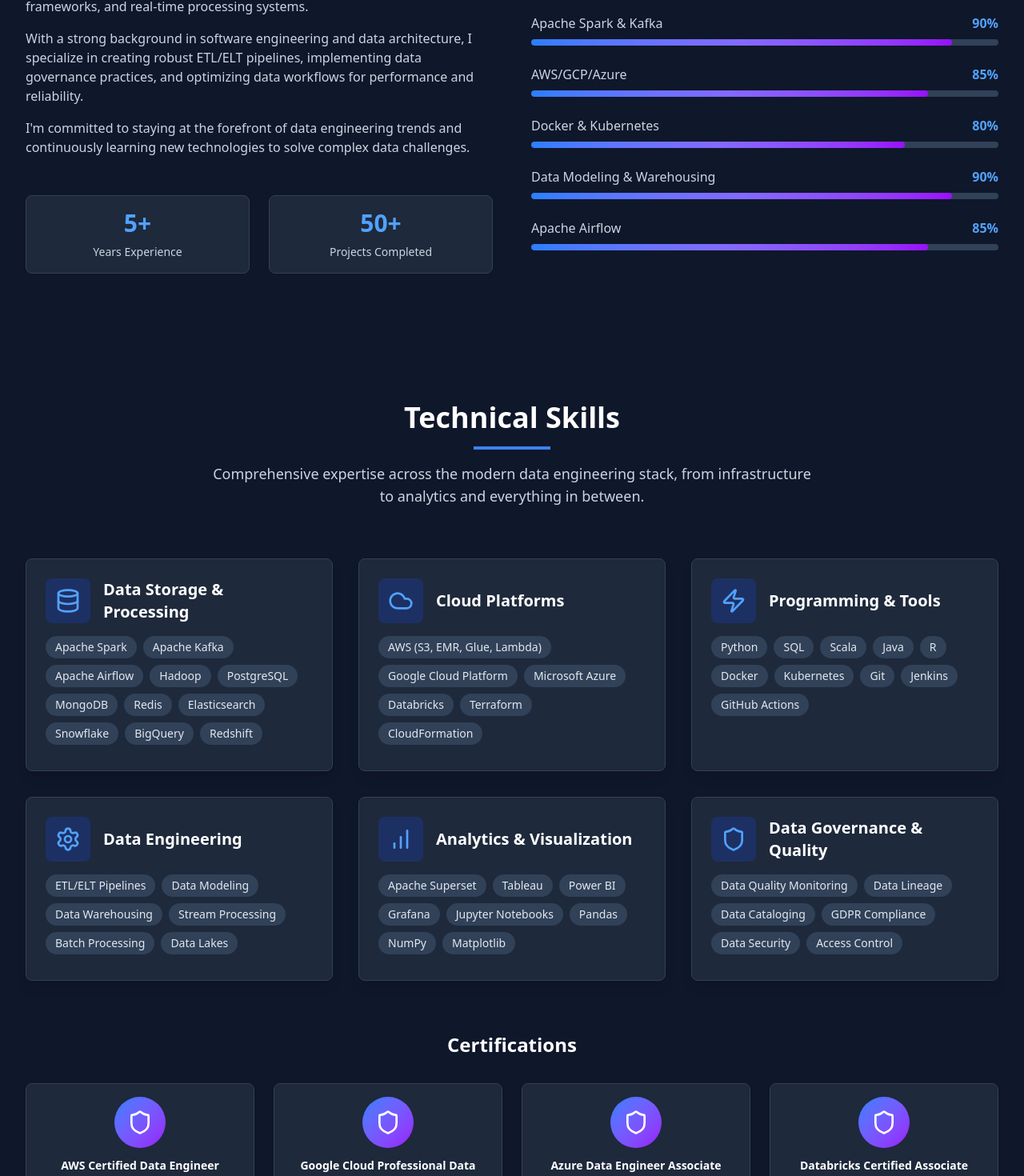
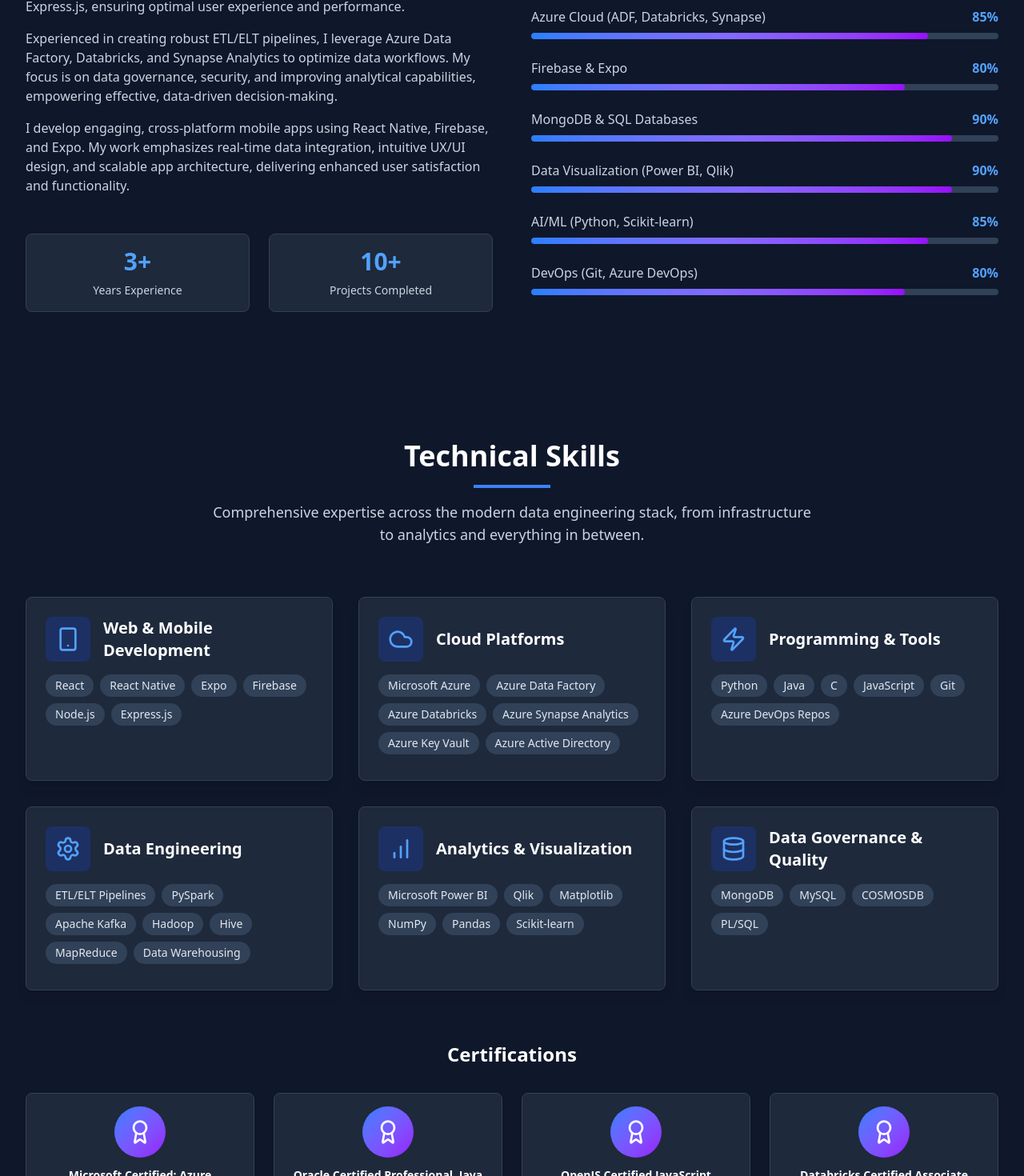
Before and after one commit to kishorekumarsunke/data-engineer-portfolio, a Next.js app: page / in a window 1280 px wide. Shown: the part 1136-2606 px from the top of the page at 80% size. Built offline with nearby package versions, Linux system fonts and the light colour scheme.

Commit message:
added content  Changes to be committed: 	modified:   src/components/About.tsx 	modified:   src/components/Hero.tsx 	modified:   src/components/Navigation.tsx 	modified:   src/components/Projects.tsx 	modified:   src/components/Skills.tsx

```diff
--- a/src/components/About.tsx
+++ b/src/components/About.tsx
@@ -37,34 +37,28 @@
           {/* About Text */}
           <div className={`space-y-6 transform transition-all duration-1000 ${isVisible ? 'translate-x-0 opacity-100' : '-translate-x-10 opacity-0'}`}>
             <h3 className="text-2xl font-semibold text-white">
-              Transforming Data into Insights
+              Empowering Ideas Through Technology
             </h3>
             <div className="space-y-4 text-slate-300">
               <p className={`transform transition-all duration-1000 delay-200 ${isVisible ? 'translate-y-0 opacity-100' : 'translate-y-5 opacity-0'}`}>
-                I&apos;m a passionate Data Engineer with extensive experience in designing,
-                building, and maintaining scalable data infrastructure. My expertise spans
-                across modern data stack technologies including cloud platforms, big data
-                frameworks, and real-time processing systems.
+                Specializing in React, I build responsive and scalable web applications with intuitive user interfaces. My expertise includes developing efficient front-end solutions integrated seamlessly with back-end services using Node.js and Express.js, ensuring optimal user experience and performance.
               </p>
               <p className={`transform transition-all duration-1000 delay-400 ${isVisible ? 'translate-y-0 opacity-100' : 'translate-y-5 opacity-0'}`}>
-                With a strong background in software engineering and data architecture,
-                I specialize in creating robust ETL/ELT pipelines, implementing data
-                governance practices, and optimizing data workflows for performance and reliability.
+                Experienced in creating robust ETL/ELT pipelines, I leverage Azure Data Factory, Databricks, and Synapse Analytics to optimize data workflows. My focus is on data governance, security, and improving analytical capabilities, empowering effective, data-driven decision-making.
               </p>
               <p className={`transform transition-all duration-1000 delay-600 ${isVisible ? 'translate-y-0 opacity-100' : 'translate-y-5 opacity-0'}`}>
-                I&apos;m committed to staying at the forefront of data engineering trends
-                and continuously learning new technologies to solve complex data challenges.
+                I develop engaging, cross-platform mobile apps using React Native, Firebase, and Expo. My work emphasizes real-time data integration, intuitive UX/UI design, and scalable app architecture, delivering enhanced user satisfaction and functionality.
               </p>
             </div>
 
             {/* Key Stats */}
             <div className={`grid grid-cols-2 gap-6 pt-6 transform transition-all duration-1000 delay-800 ${isVisible ? 'translate-y-0 opacity-100' : 'translate-y-5 opacity-0'}`}>
               <div className="text-center p-4 bg-slate-800 rounded-lg border border-slate-700 hover:border-blue-500 transition-all duration-300 hover:scale-105 group">
-                <div className="text-3xl font-bold text-blue-400 mb-2 group-hover:scale-110 transition-transform duration-300">5+</div>
+                <div className="text-3xl font-bold text-blue-400 mb-2 group-hover:scale-110 transition-transform duration-300">3+</div>
                 <div className="text-sm text-slate-300">Years Experience</div>
               </div>
               <div className="text-center p-4 bg-slate-800 rounded-lg border border-slate-700 hover:border-blue-500 transition-all duration-300 hover:scale-105 group">
-                <div className="text-3xl font-bold text-blue-400 mb-2 group-hover:scale-110 transition-transform duration-300">50+</div>
+                <div className="text-3xl font-bold text-blue-400 mb-2 group-hover:scale-110 transition-transform duration-300">10+</div>
                 <div className="text-sm text-slate-300">Projects Completed</div>
               </div>
             </div>
@@ -77,12 +71,13 @@
             </h3>
 
             {[
-              { skill: 'Python & SQL', level: 95 },
-              { skill: 'Apache Spark & Kafka', level: 90 },
-              { skill: 'AWS/GCP/Azure', level: 85 },
-              { skill: 'Docker & Kubernetes', level: 80 },
-              { skill: 'Data Modeling & Warehousing', level: 90 },
-              { skill: 'Apache Airflow', level: 85 },
+              { skill: 'React & React Native', level: 95 },
+              { skill: 'Azure Cloud (ADF, Databricks, Synapse)', level: 85 },
+              { skill: 'Firebase & Expo', level: 80 },
+              { skill: 'MongoDB & SQL Databases', level: 90 },
+              { skill: 'Data Visualization (Power BI, Qlik)', level: 90 },
+              { skill: 'AI/ML (Python, Scikit-learn)', level: 85 },
+              { skill: 'DevOps (Git, Azure DevOps)', level: 80 },
             ].map((item, index) => (
               <div key={index} className={`space-y-2 transform transition-all duration-500`} style={{ transitionDelay: `${1000 + (index * 150)}ms` }}>
                 <div className="flex justify-between">
--- a/src/components/Hero.tsx
+++ b/src/components/Hero.tsx
@@ -45,10 +45,10 @@
               <span className="inline-block hover:text-blue-400 transition-colors duration-300 delay-200">,Sunke</span>
             </h1>
             <h2 className={`text-xl md:text-2xl text-blue-400 font-semibold transform transition-all duration-1000 delay-500 ${isVisible ? 'translate-y-0 opacity-100' : 'translate-y-10 opacity-0'}`}>
-              <span className="inline-block animate-pulse">💾</span> Data Engineer <span className="inline-block animate-pulse delay-500">🚀</span>
+              <span className="inline-block animate-pulse">🚀</span> Big Data Engineer <span className="inline-block animate-pulse delay-500">🚀</span>
             </h2>
             <p className={`text-base md:text-lg text-slate-300 max-w-2xl mx-auto transform transition-all duration-1000 delay-700 ${isVisible ? 'translate-y-0 opacity-100' : 'translate-y-10 opacity-0'}`}>
-              Experienced Data Engineering professional proficient in Azure data technologies and ETL processes. Skilled in SQL, PySpark, and Azure Data Factory. Currently pursuing an MSc in Computer Science from UT Arlington.
+              A passionate and motivated Software Developer with extensive experience in data engineering, web, and mobile app development. I specialize in creating scalable, responsive, and efficient solutions leveraging modern technologies and frameworks
             </p>
           </div>
 
--- a/src/components/Navigation.tsx
+++ b/src/components/Navigation.tsx
@@ -32,8 +32,9 @@
         <div className="flex justify-between items-center py-4">
           <div className="flex-shrink-0">
             <h1 className="text-xl font-bold text-white">
-              Data Engineer
+              Kishore Kumar Sunke
             </h1>
+            <p className="text-slate-400">Student Assistant, Computer Science Master's Candidate at UT Arlington | Ex- Accenture</p>
           </div>
 
           {/* Desktop Navigation */}
--- a/src/components/Projects.tsx
+++ b/src/components/Projects.tsx
@@ -1,6 +1,7 @@
 'use client'
 
 import { ExternalLink, Github, Database, Cloud, Zap } from 'lucide-react'
+import { ShoppingCart, HeartPulse, Gamepad, BookOpen, TrendingUp } from 'lucide-react'
 import { useEffect, useState } from 'react'
 
 const Projects = () => {
@@ -24,93 +25,93 @@
 
 const projects = [
   {
-      title: "Real-time Analytics Pipeline",
-      description: "Built a scalable real-time data pipeline using Apache Kafka, Spark Streaming, and AWS services to process 1M+ events per second for e-commerce analytics.",
-      technologies: ["Apache Kafka", "Spark Streaming", "AWS Kinesis", "ElasticSearch", "Python"],
+    title: "Taste Traverse",
+    description: "An online food ordering and dining platform with real-time order tracking and dynamic restaurant listings.",
+    technologies: ["React", "Node.js", "MongoDB", "Azure Functions", "SignalR"],
     features: [
-        "Real-time event processing",
-        "Auto-scaling infrastructure",
-        "Data quality monitoring",
-        "Custom alerting system"
+      "User authentication with Clerk",
+      "Dynamic restaurant and menu listings",
+      "Real‑time order status updates",
+      "Responsive design"
     ],
-      icon: <Zap className="w-6 h-6" />,
-      githubUrl: "https://github.com",
-      liveUrl: "https://demo.com",
+    icon: <ShoppingCart className="w-6 h-6" />,
+    githubUrl: "https://github.com/yourusername/taste-traverse",
+    liveUrl: "https://taste-traverse.example.com",
     image: "/api/placeholder/400/250"
   },
   {
-      title: "Modern Data Warehouse",
-      description: "Designed and implemented a cloud-native data warehouse using Snowflake, dbt, and Airflow for a financial services company.",
-      technologies: ["Snowflake", "dbt", "Apache Airflow", "Python", "SQL"],
+    title: "Wellness Wave",
+    description: "A mental wellness companion app offering AI‑driven journaling prompts and secure data storage.",
+    technologies: ["React Native", "Firebase", "Groq", "GitHub Actions", "Expo"],
     features: [
-        "Dimensional data modeling",
-        "Automated data quality tests",
-        "Incremental data loading",
-        "Performance optimization"
+      "Personalized AI journaling prompts",
+      "Secure Firestore data storage",
+      "CI/CD pipeline with GitHub Actions",
+      "Cross‑platform support"
     ],
-      icon: <Database className="w-6 h-6" />,
-      githubUrl: "https://github.com",
-      liveUrl: "https://demo.com",
+    icon: <HeartPulse className="w-6 h-6" />,
+    githubUrl: "https://github.com/yourusername/wellness-wave",
+    liveUrl: "https://wellness-wave.example.com",
     image: "/api/placeholder/400/250"
   },
   {
-      title: "Multi-Cloud Data Lake",
-      description: "Architected a multi-cloud data lake solution using Terraform, Delta Lake, and Apache Spark for data science and ML workloads.",
-      technologies: ["Delta Lake", "Apache Spark", "Terraform", "AWS S3", "Azure Data Lake"],
+    title: "End-to-End Azure Data Engineering Pipeline",
+    description: "Comprehensive data engineering solution on Azure for healthcare analytics with ETL, storage, and dashboards.",
+    technologies: ["Azure Data Factory", "Data Lake Storage Gen2", "Databricks", "Synapse Analytics", "Power BI"],
     features: [
-        "ACID transactions on data lake",
-        "Schema evolution support",
-        "Time travel capabilities",
-        "Cross-cloud data synchronization"
+      "Orchestrated ETL workflows",
+      "Scalable data lake storage",
+      "Data transformation and enrichment",
+      "Interactive Power BI dashboards"
     ],
-      icon: <Cloud className="w-6 h-6" />,
-      githubUrl: "https://github.com",
-      liveUrl: "https://demo.com",
+    icon: <Database className="w-6 h-6" />,
+    githubUrl: "https://github.com/yourusername/azure-data-pipeline",
+    liveUrl: "https://azure-pipeline.example.com",
     image: "/api/placeholder/400/250"
   },
   {
-      title: "Data Quality Framework",
-      description: "Developed a comprehensive data quality framework with automated testing, monitoring, and alerting for enterprise data pipelines.",
-      technologies: ["Great Expectations", "Apache Airflow", "PostgreSQL", "Grafana", "Python"],
+    title: "Back to Home - Campus Quest",
+    description: "A 2D educational game guiding kids through a campus map with path tracking and step counter.",
+    technologies: ["JavaScript", "HTML5 Canvas", "CSS", "ES6"],
     features: [
-        "Automated data profiling",
-        "Custom quality rules",
-        "Real-time monitoring",
-        "Detailed reporting dashboard"
+      "Animated movement controls",
+      "Path visualization",
+      "Step counting tracker",
+      "Randomized start location"
     ],
-      icon: <Database className="w-6 h-6" />,
-      githubUrl: "https://github.com",
-      liveUrl: "https://demo.com",
+    icon: <Gamepad className="w-6 h-6" />,
+    githubUrl: "https://github.com/yourusername/campus-quest",
+    liveUrl: "https://campus-quest.example.com",
     image: "/api/placeholder/400/250"
   },
   {
-      title: "Streaming ETL Platform",
-      description: "Built a low-latency streaming ETL platform using Apache Flink and Kubernetes for processing IoT sensor data.",
-      technologies: ["Apache Flink", "Kubernetes", "Apache Kafka", "InfluxDB", "Scala"],
+    title: "EdTech Resource Portal",
+    description: "MERN‑stack platform to digitize course materials with role‑based authentication and secure APIs.",
+    technologies: ["MongoDB", "Express.js", "React", "Node.js", "RESTful APIs"],
     features: [
-        "Sub-second latency processing",
-        "Exactly-once semantics",
-        "Auto-scaling based on load",
-        "Complex event processing"
+      "Role‑based user authentication",
+      "Secure content delivery",
+      "Responsive React interface",
+      "Reduced paper usage by 60%"
     ],
-      icon: <Zap className="w-6 h-6" />,
-      githubUrl: "https://github.com",
-      liveUrl: "https://demo.com",
+    icon: <BookOpen className="w-6 h-6" />,
+    githubUrl: "https://github.com/yourusername/edtech-portal",
+    liveUrl: "https://edtech-portal.example.com",
     image: "/api/placeholder/400/250"
   },
   {
-      title: "ML Feature Store",
-      description: "Implemented a feature store using Feast and Redis for managing and serving ML features across multiple data science teams.",
-      technologies: ["Feast", "Redis", "Apache Spark", "MLflow", "Python"],
+    title: "ML‑Powered Sentiment Analysis Tool",
+    description: "End‑to‑end ML pipeline for social media sentiment analysis with transformer models and dashboards.",
+    technologies: ["Python", "NLTK", "Transformers", "FastAPI", "Power BI"],
     features: [
-        "Online and offline feature serving",
-        "Feature versioning and lineage",
-        "Point-in-time correctness",
-        "Feature monitoring and drift detection"
+      "Text preprocessing and tokenization",
+      "Fine‑tuned transformer inference",
+      "Azure App Service deployment",
+      "Sentiment trend dashboards"
     ],
-      icon: <Database className="w-6 h-6" />,
-      githubUrl: "https://github.com",
-      liveUrl: "https://demo.com",
+    icon: <TrendingUp className="w-6 h-6" />,
+    githubUrl: "https://github.com/yourusername/sentiment-tool",
+    liveUrl: "https://sentiment-tool.example.com",
     image: "/api/placeholder/400/250"
   }
 ]
--- a/src/components/Skills.tsx
+++ b/src/components/Skills.tsx
@@ -1,6 +1,6 @@
 'use client'
 
-import { Database, Cloud, Zap, Settings, BarChart, Shield } from 'lucide-react'
+import { Database, Cloud, Zap, Settings, BarChart, Shield ,Smartphone, Award, Medal, Badge  } from 'lucide-react'
 import { useEffect, useState } from 'react'
 
 const Skills = () => {
@@ -40,56 +40,74 @@
 
   const skillCategories = [
   {
-      icon: <Database className="w-8 h-8" />,
-      title: "Data Storage & Processing",
+    icon: <Smartphone className="w-8 h-8" />,
+    title: "Web & Mobile Development",
     skills: [
-        "Apache Spark", "Apache Kafka", "Apache Airflow", "Hadoop",
-        "PostgreSQL", "MongoDB", "Redis", "Elasticsearch",
-        "Snowflake", "BigQuery", "Redshift"
+      "React",
+      "React Native",
+      "Expo",
+      "Firebase",
+      "Node.js",
+      "Express.js"
     ]
   },
   {
     icon: <Cloud className="w-8 h-8" />,
     title: "Cloud Platforms",
     skills: [
-        "AWS (S3, EMR, Glue, Lambda)", "Google Cloud Platform", "Microsoft Azure",
-        "Databricks", "Terraform", "CloudFormation"
+      "Microsoft Azure",
+      "Azure Data Factory",
+      "Azure Databricks",
+      "Azure Synapse Analytics",
+      "Azure Key Vault",
+      "Azure Active Directory"
     ]
   },
   {
     icon: <Zap className="w-8 h-8" />,
     title: "Programming & Tools",
     skills: [
-        "Python", "SQL", "Scala", "Java", "R",
-        "Docker", "Kubernetes", "Git", "Jenkins", "GitHub Actions"
+      "Python",
+      "Java",
+      "C",
+      "JavaScript",
+      "Git",
+      "Azure DevOps Repos"
     ]
   },
   {
     icon: <Settings className="w-8 h-8" />,
     title: "Data Engineering",
     skills: [
-        "ETL/ELT Pipelines", "Data Modeling", "Data Warehousing",
-        "Stream Processing", "Batch Processing", "Data Lakes"
+      "ETL/ELT Pipelines",
+      "PySpark",
+      "Apache Kafka",
+      "Hadoop",
+      "Hive",
+      "MapReduce",
+      "Data Warehousing"
     ]
   },
   {
     icon: <BarChart className="w-8 h-8" />,
     title: "Analytics & Visualization",
     skills: [
-        "Apache Superset", "Tableau", "Power BI", "Grafana",
-        "Jupyter Notebooks", "Pandas", "NumPy", "Matplotlib"
+      "Microsoft Power BI",
+      "Qlik",
+      "Matplotlib",
+      "NumPy",
+      "Pandas",
+      "Scikit‑learn"
     ]
   },
   {
-      icon: <Shield className="w-8 h-8" />,
+    icon: <Database className="w-8 h-8" />,
     title: "Data Governance & Quality",
     skills: [
-        "Data Quality Monitoring", "Data Lineage", "Data Cataloging",
-        "GDPR Compliance", "Data Security", "Access Control"
+     "MongoDB", "MySQL", "COSMOSDB", "PL/SQL"
     ]
   }
 ]
-
   return (
     <section id="skills" className="py-20 bg-slate-900">
       <div className="max-w-7xl mx-auto px-4 sm:px-6 lg:px-8">
@@ -147,10 +165,10 @@
           </h3>
           <div className="grid md:grid-cols-2 lg:grid-cols-4 gap-6">
             {[
-              "AWS Certified Data Engineer",
-              "Google Cloud Professional Data Engineer",
-              "Azure Data Engineer Associate",
-              "Databricks Certified Associate"
+  "Microsoft Certified: Azure Fundamentals",
+  "Oracle Certified Professional, Java SE 11 Developer",
+  "OpenJS Certified JavaScript Developer",
+  "Databricks Certified Associate Developer for Apache Spark"
 ].map((cert, index) => (
               <div
                 key={index}
@@ -159,7 +177,7 @@
               >
                 <div className="w-16 h-16 bg-gradient-to-br from-blue-500 to-purple-600 rounded-full mx-auto mb-3 flex items-center justify-center group-hover:scale-110 transition-transform duration-300 group-hover:rotate-12 relative overflow-hidden">
                   <div className="absolute inset-0 bg-gradient-to-br from-cyan-400 to-blue-600 rounded-full opacity-0 group-hover:opacity-30 transition-opacity duration-300"></div>
-                  <Shield className="w-8 h-8 text-white group-hover:animate-pulse relative z-10" />
+                  <Award  className="w-8 h-8 text-white group-hover:animate-pulse relative z-10" />
                   <div className="absolute inset-0 rounded-full border-2 border-transparent group-hover:border-blue-300/50 transition-all duration-300"></div>
                 </div>
                 <h4 className="font-semibold text-white text-sm group-hover:text-blue-300 transition-colors duration-300 mb-2">
@@ -169,7 +187,7 @@
                   <div className={`h-full bg-gradient-to-r from-blue-500 to-purple-600 rounded-full transition-all duration-1000 ${certificationsVisible ? 'w-full' : 'w-0'}`} style={{ transitionDelay: `${600 + (index * 150)}ms` }}></div>
                 </div>
                 <div className={`mt-2 text-xs text-blue-400 opacity-0 transition-all duration-500 ${certificationsVisible ? 'opacity-100' : 'opacity-0'}`} style={{ transitionDelay: `${800 + (index * 150)}ms` }}>
-                  ✓ Certified
+
                 </div>
               </div>
             ))}
```
Lines whose indentation alone changed are shown as unchanged.
